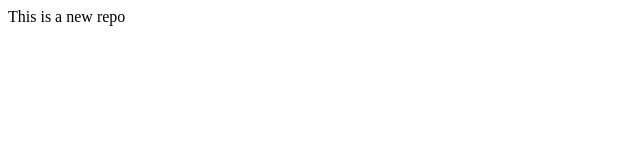
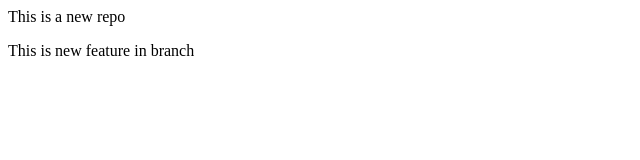
Before and after one commit to NidhiBelamkar/LocalRepo, a plain HTML site: page index.html in a window 1280 px wide. Shown: the whole page, without its empty margins (0-640 px from the left). Drawn offline with Linux system fonts and the light colour scheme.

Commit message:
Using git branch

```diff
--- a/index.html
+++ b/index.html
@@ -1 +1,2 @@
 <p>This is a new repo</p>
+<p>This is new feature in branch</p>
```
